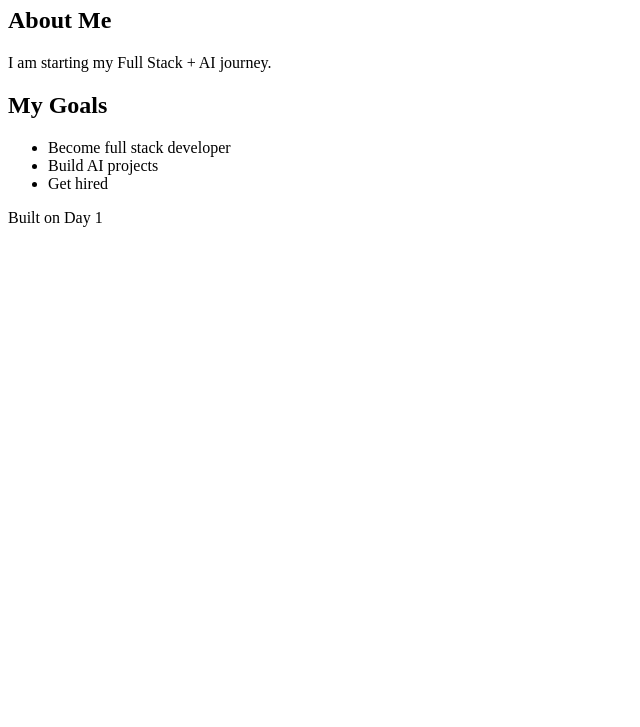
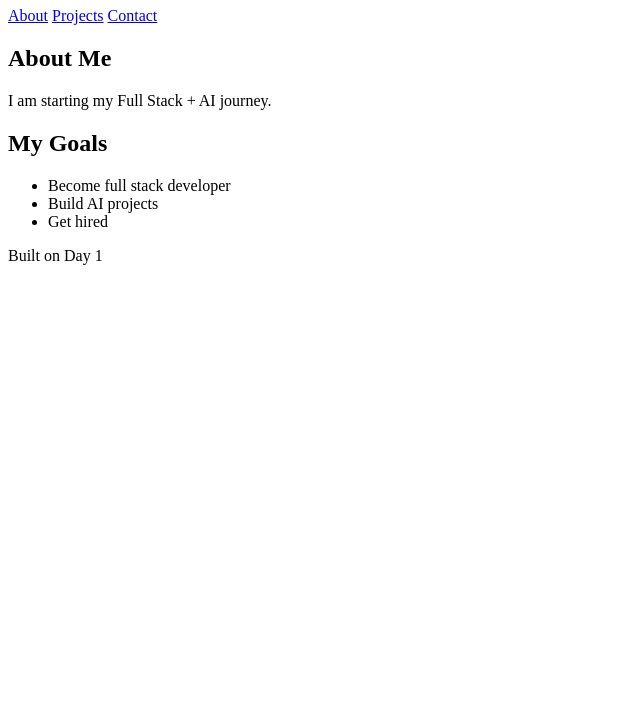
Before and after one commit to omsinghal-14/fullstack-ai-journey, a plain HTML site: page phase-1-foundations/index.html in a window 1280 px wide. Shown: the part 73-800 px from the top of the page, without its empty margins (0-640 px from the left). Drawn offline with Linux system fonts and the light colour scheme.

Commit message:
Day 1 - Added navigation structure

```diff
--- a/phase-1-foundations/index.html
+++ b/phase-1-foundations/index.html
@@ -1,12 +1,16 @@
-<!DOCTYPE html>
+<!doctype html>
 <html>
   <head>
     <title>My Developer Journey</title>
   </head>
   <body>
-
     <header>
       <h1>Om Singhal</h1>
+      <nav>
+        <a href="#">About</a>
+        <a href="#">Projects</a>
+        <a href="#">Contact</a>
+      </nav>
     </header>
 
     <main>
@@ -28,6 +32,5 @@
     <footer>
       <p>Built on Day 1</p>
     </footer>
-
   </body>
 </html>
```
Lines whose indentation alone changed are shown as unchanged.
